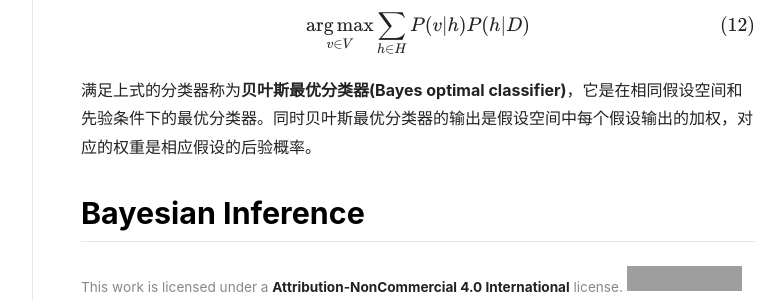
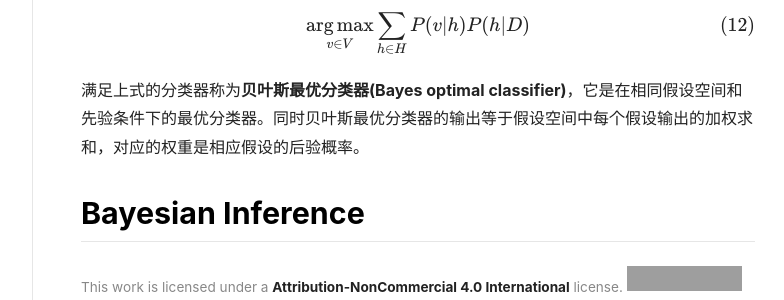
Before and after one commit to peng00bo00/peng00bo00_previous_blog, a Jekyll site: the page built from _posts/2021-09-27-OMSCS-ML-NOTES-08.md, in a window 1280 px wide, cut to the strip 2999-3299 px from the top of the page. Shown: the whole strip, without its empty margins (237-1021 px from the left). Built offline with Jekyll 4.4.1, drawn with Linux system fonts in a browser that asks for light colours; nearby versions of some CDN libraries; formulas are drawn with MathJax 3; grey boxes are pictures that could not be loaded.

Commit message:
Update 2021-09-27-OMSCS-ML-NOTES-08.md

```diff
--- a/_posts/2021-09-27-OMSCS-ML-NOTES-08.md
+++ b/_posts/2021-09-27-OMSCS-ML-NOTES-08.md
@@ -115,6 +115,6 @@ $$
 \underset{v \in V}{\arg \max} \sum_{h \in H} P(v \vert h) P(h \vert D)
 $$
 
-满足上式的分类器称为**贝叶斯最优分类器(Bayes optimal classifier)**，它是在相同假设空间和先验条件下的最优分类器。同时贝叶斯最优分类器的输出是假设空间中每个假设输出的加权，对应的权重是相应假设的后验概率。
+满足上式的分类器称为**贝叶斯最优分类器(Bayes optimal classifier)**，它是在相同假设空间和先验条件下的最优分类器。同时贝叶斯最优分类器的输出等于假设空间中每个假设输出的加权求和，对应的权重是相应假设的后验概率。
 
 ## Bayesian Inference
```
